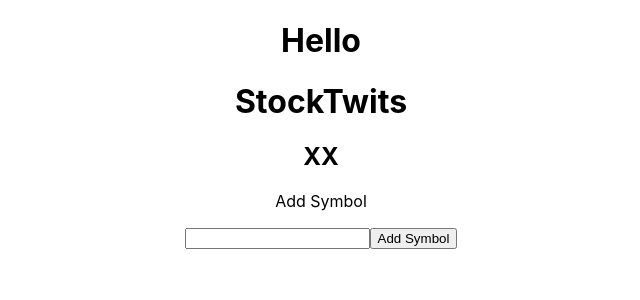
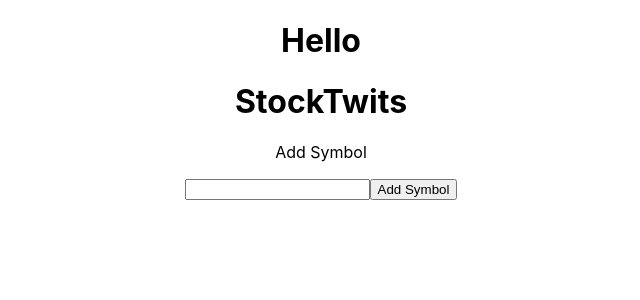
Before and after one commit to PetejStone/stocktwits-app, a React (Create React App) app: page / in a window 1280 px wide. Shown: the top 300 px of the page, without its empty margins (319-959 px from the left). Built offline with nearby package versions, Linux system fonts and the light colour scheme.

Commit message:
pulled symbol object into a state of array

```diff
--- a/src/components/Main.js
+++ b/src/components/Main.js
@@ -15,7 +15,8 @@
     const [dict, setDict] = useState({})
     const [exists, setExists] = useState(false)
     const [error, setError] = useState(false)
-    const [symbolId, setSymbolId] = useState(0)
+    const [symbolId, setSymbolId] = useState('')
+    const [array,setArray] = useState('')
     useEffect(() => {
     //    axios
     //    .get(`http://localhost:4000/${symbol}`) //temp proxy server
@@ -24,9 +25,11 @@
 
     //        setTweets(...tweets, res.data)
     //    })
+        setSymbolId(0)
+        setArray(Object.values(dict))
 
 
-    },[setTweets,setSymbolId])
+    },[dict, setArray,setDict])
 
     const handleChange = (e) => {
         setSymbol(e.target.value)
@@ -43,19 +46,23 @@
 
            if (symbol in dict) {
                setError(true)
+
            } else {
                 dict[symbol] = symbol
+                setArray(Object.values(dict))
                 setTweets([...tweets, res.data.messages])
-
                 setExists(false)
                 setError(false)
            }
 
+           document.querySelector('#input').value = ''
 
        })
 
        .catch(error => {
+
             setError(true)
+
        })
     }
 
@@ -65,49 +72,60 @@
       }
 
     function deletion(symbol, index) {
-        console.log('dict is currently', dict)
+        console.log('dict is currently', dict, array)
         delete dict[symbol]
+        setArray(Object.values(dict))
         console.log('dict is now', dict)
+        console.log('array is', array)
 
-        // setSymbolId(0)
-        // setTweets(messages)
-        tweets.filter(tweet => tweet !== tweet[index])
-        console.log('tweets are npw', tweets)
+
+
     }
+
 
     return (
         <div>
-            {console.log(tweets)}
+            {console.log(tweets, dict,array)}
             <h1>StockTwits</h1>
-            <h2 onClick={()=> deletion()}>XX</h2>
+
              <p>Add Symbol</p>
-            <input type="text" value={symbol} onChange={handleChange} type="symbol" />
+            <input id="input" type="text" value={symbol} onChange={handleChange} type="symbol" />
             {exists && <p className="error">You've already added this stock symbol, please pick another one.</p>}
             {error && <p className="error">There has been an error. It is likely the stock symbol you entered does not exist, please try a valid symbol.</p>}
             <button onClick={onSubmit}>Add Symbol</button>
 
             <div className="symbolList">
-                {dict && Object.values(dict).map((value, index) =>
+                {array && array.map((value, index) =>
                     <div  id={index && index}
                     onClick={() => {
                         setSymbolId(index)
                     }}>
-                        <p onClick={()=> deletion(value, index)}>X</p>
-                        <p>{value}</p>
+                        <p onClick={()=>
+
+                            deletion(value, index)
+                            }>X</p>
+                            <p>{value}</p>
+
                     </div>
                     )}
             </div>
 
 
-            {tweets && tweets[symbolId].map(tweet =>
-                <div className="tweet">
-                 <a href={`https://stocktwits.com/${tweet.user.username}`} target="_blank"><img src={tweet.user.avatar_url} /> </a>
-                 <a href={`https://stocktwits.com/${tweet.user.username}`} target="_blank"> <p>{tweet.user.username}</p> </a>
+            {tweets && tweets[symbolId].map((tweet,index) =>
+
+            <div className="tweet" onClick={() => {
+                tweets.splice(index,1)
+                console.log(tweets)
+            }}>
+
+                <a href={`https://stocktwits.com/${tweet.user.username}`} target="_blank"><img src={tweet.user.avatar_url} /> </a>
+                <a href={`https://stocktwits.com/${tweet.user.username}`} target="_blank"> <p>{tweet.user.username}</p> </a>
 
                 <p id={tweet.id} dangerouslySetInnerHTML={createMarkup(twitter.autoLink(tweet.body))}></p>
 
-                 <a href={`https://stocktwits.com/message/${tweet.id}`} target="_blank">{new Date(tweet.created_at).toUTCString()}</a>
-                </div>
+                <a href={`https://stocktwits.com/message/${tweet.id}`} target="_blank">{new Date(tweet.created_at).toUTCString()}</a>
+            </div>
+
 
 
                 )}
```
